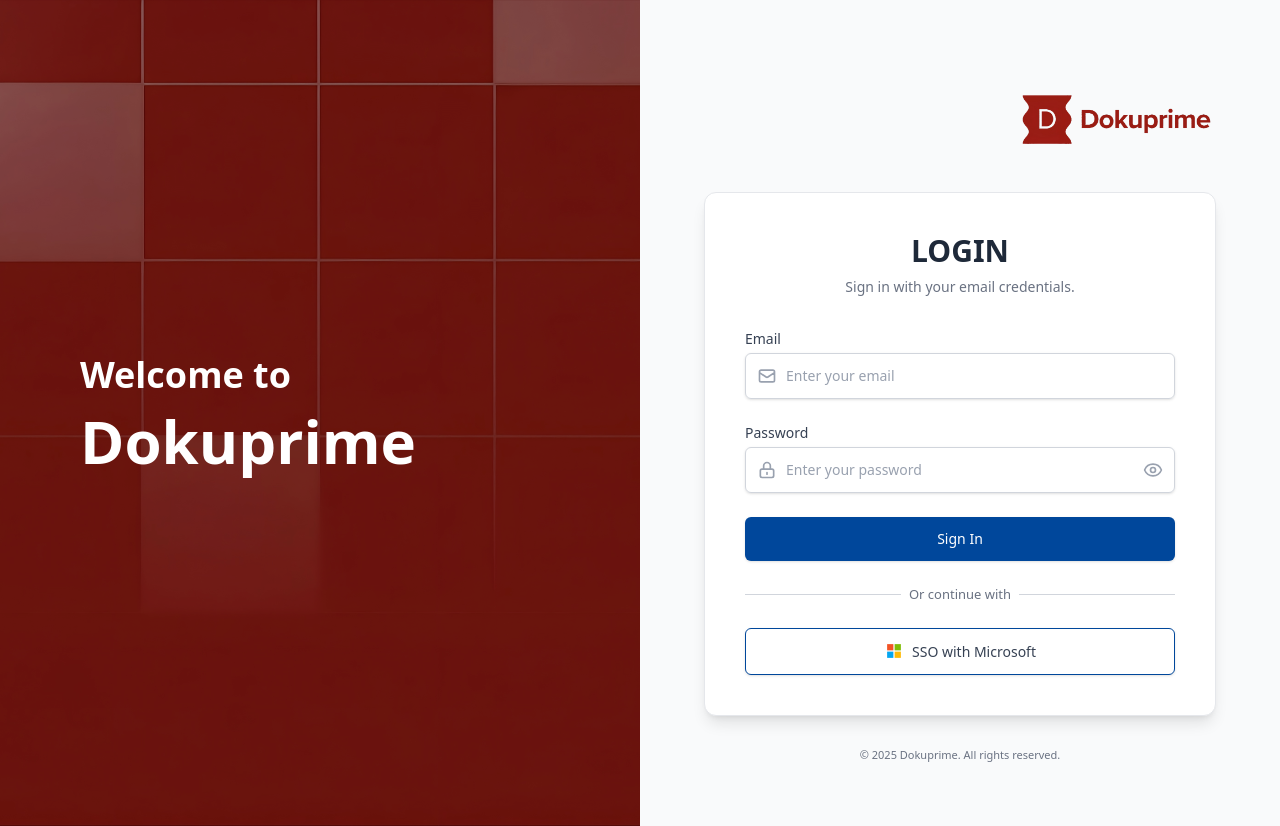
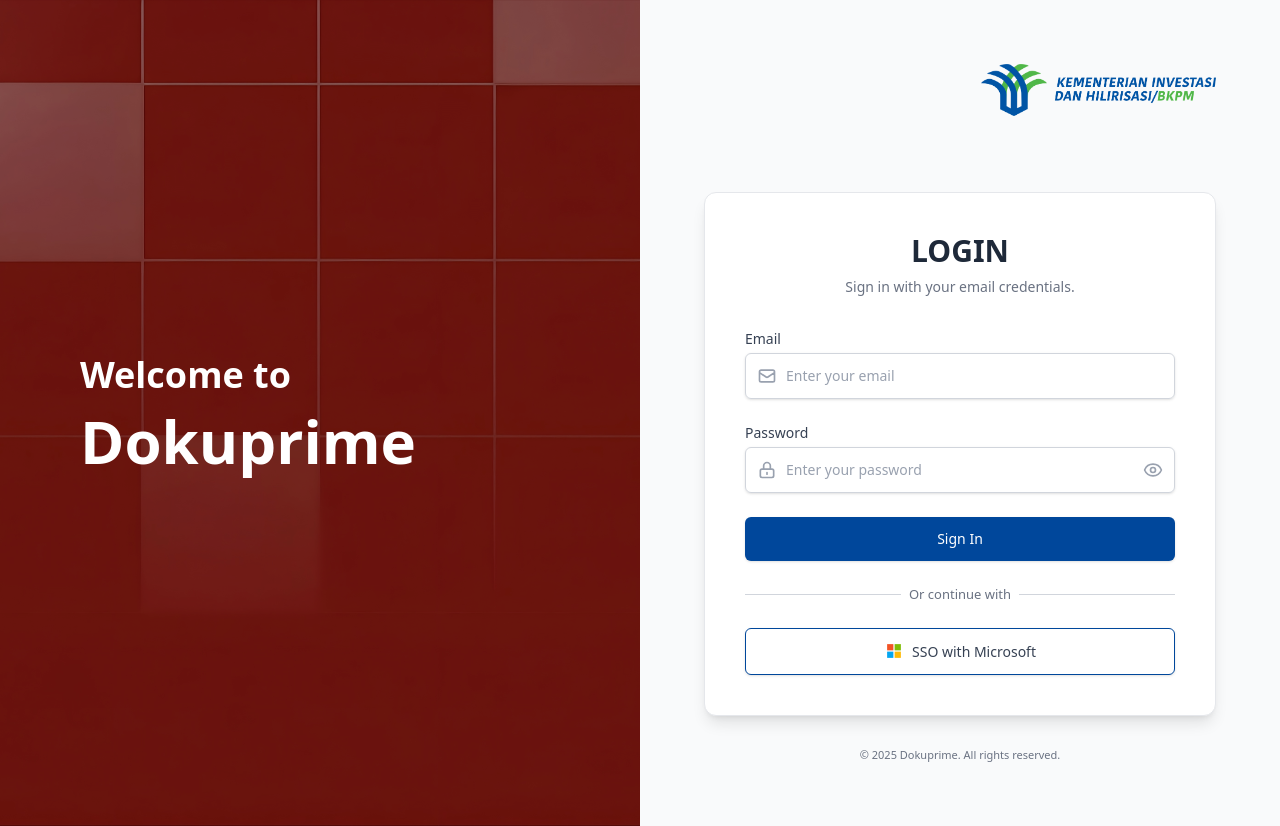
Before and after one commit to Arknightmythic/bcbcbcbcvbcvbvcbvcbfdgdgd, a React (Vite) app: page /login in a window 1280 px wide. Built offline with nearby package versions, Linux system fonts and the light colour scheme; no server answers.

Commit message:
change logos

```diff
--- a/src/features/Auth/pages/Login.tsx
+++ b/src/features/Auth/pages/Login.tsx
@@ -72,9 +72,9 @@
       <div className="w-full md:w-1/2 flex flex-col items-center justify-center p-8 md:p-12 lg:p-16 relative overflow-auto">
         <div className="absolute top-8 right-8 md:top-12 md:right-12 lg:top-16 lg:right-16">
           <img
-            src="/dokulogo.png"
+            src="/LOGO KEMENTERIAN INVESTASI DAN HILIRISASI BKPM-Horizontal.png"
             alt="Logo Dokuprime"
-            className="h-15 md:h-28"
+            className="h-7 md:h-13"
           />
         </div>
 
--- a/src/shared/components/sidebar/Sidebar.tsx
+++ b/src/shared/components/sidebar/Sidebar.tsx
@@ -103,12 +103,12 @@
       <div className={`flex h-20 items-center px-4 mt-4 mb-4 transition-all duration-300 ${isCollapsed ? 'justify-center' : 'justify-start'}`}>
           <div className="relative flex items-center justify-center h-12 w-full">
               <img
-                  src="/dokulogo.png"
+                  src="/LOGO KEMENTERIAN INVESTASI DAN HILIRISASI BKPM-Horizontal.png"
                   alt="Logo"
-                  className={`absolute h-30 transition-all duration-300 ease-in-out ${isCollapsed ? 'opacity-0 scale-75' : 'opacity-100 scale-100'}`}
+                  className={`absolute h-15 transition-all duration-300 ease-in-out ${isCollapsed ? 'opacity-0 scale-75' : 'opacity-100 scale-100'}`}
               />
               <img
-                  src="/dokulogo-d.png"
+                  src="/bkpmlogo.png"
                   alt="Collapsed Logo"
                   className={`absolute h-10 transition-all duration-300 ease-in-out ${isCollapsed ? 'opacity-100 scale-100' : 'opacity-0 scale-75'}`}
               />
```
Also changed, not shown: public/LOGO KEMENTERIAN INVESTASI DAN HILIRISASI BKPM-Horizontal.png (added), public/bkpmlogo.png (added).
